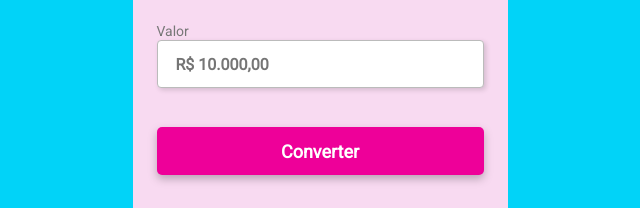
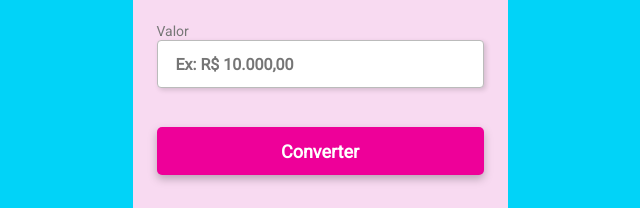
Before and after one commit to pinkjazz/Conversor-de-moedas-DevClub, a plain HTML site: page index.html in a window 1280 px wide. Shown: the part 543-751 px from the top of the page, 320-960 px from the left. Drawn offline with Linux system fonts and the light colour scheme.

Commit message:
Alteração no input

```diff
--- a/index.html
+++ b/index.html
@@ -39,7 +39,7 @@
 
         <label>
             Valor
-            <input class="input-currency" id="input-currency" name="input-currency" placeholder="R$ 10.000,00">
+            <input class="input-currency" id="input-currency" name="input-currency" placeholder="Ex: R$ 10.000,00">
         </label>
 
         <button class="convert-button">Converter</button>
```
